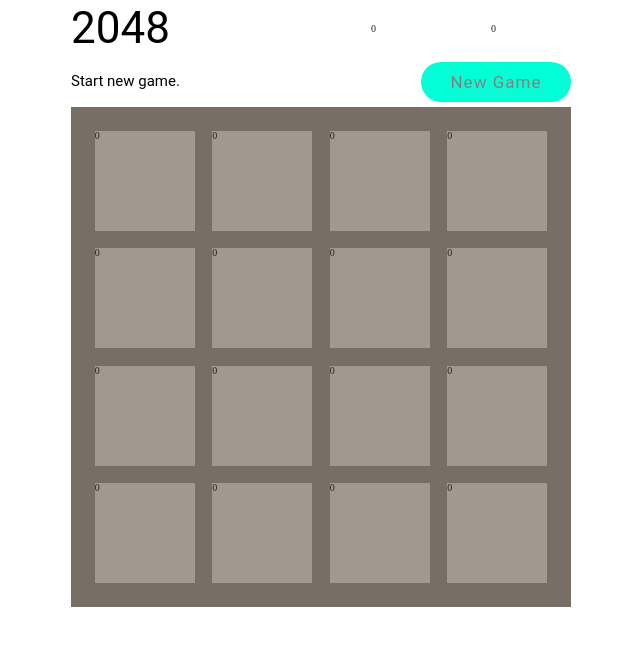
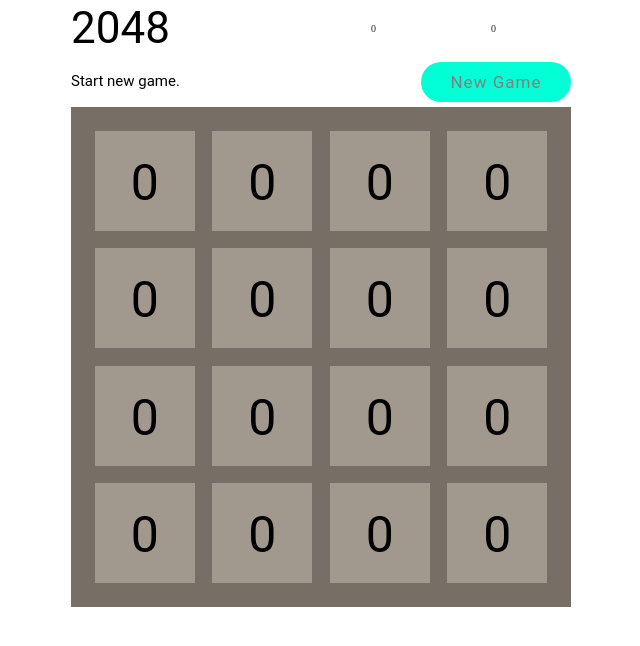
Before and after one commit to I-vasilich-I/react-game, a React app: page / in a window 1280 px wide. Shown: the top 646 px of the page, without its empty margins (319-959 px from the left). Built offline with nearby package versions, Linux system fonts and the light colour scheme.

Commit message:
feat: main style

```diff
--- a/src/assets/sass/layouts/_main.scss
+++ b/src/assets/sass/layouts/_main.scss
@@ -21,4 +21,10 @@
   width: 100px;
   height: 100px;
   background-color: rgba(238, 228, 218, 0.35);
+  @include font(5rem, 150%, black);
+  text-align: center;
+  padding-top: 15%;
+  &-zero {
+    visibility: hidden;
+  }
 }
--- a/src/modules/Board.jsx
+++ b/src/modules/Board.jsx
@@ -1,16 +1,36 @@
 import React from 'react';
+import { useState } from 'react';
 
-const Board = () => (
-  <main className="main">
-    <section className="board">
-      {[...Array(16).keys()].map((elem, id) => (
-        // eslint-disable-next-line react/no-array-index-key
-        <div key={id} className="tile">
-          0
-        </div>
-      ))}
-    </section>
-  </main>
-);
+
+const Board = () => {
+  const  [tileStyle, setTileStyle] = useState(["tile"]);
+
+  const tilesArray = [...Array(16).keys()].map((elem, id) => (
+    // eslint-disable-next-line react/no-array-index-key
+    <div key={id} className={[...tileStyle]}>
+      0
+    </div>
+  ))
+
+  const addClass = (newClass) => {
+    setTileStyle([...tileStyle, newClass]);
+  }
+
+  const deleteClass = (classToDelete) => {
+    setTileStyle([tileStyle.filter((elem) => elem !== classToDelete)]);
+  }
+
+  console.log(tilesArray);
+
+  return (
+    <main className="main">
+      <section className="board">
+          {[...tilesArray]}
+      </section>
+    </main>
+  )
+
+}
+
 
 export default Board;
```
Also changed, not shown: 4 other files (tests, documents, lock files or other folders).
